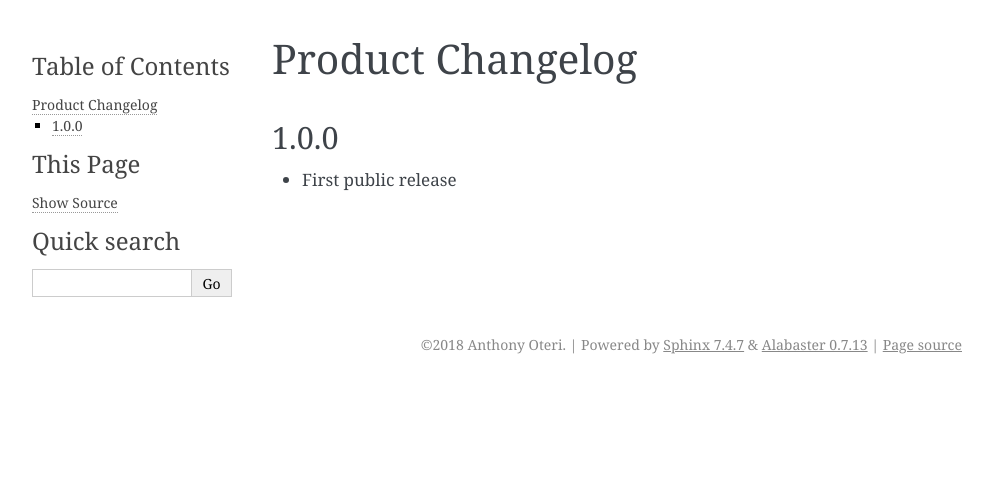
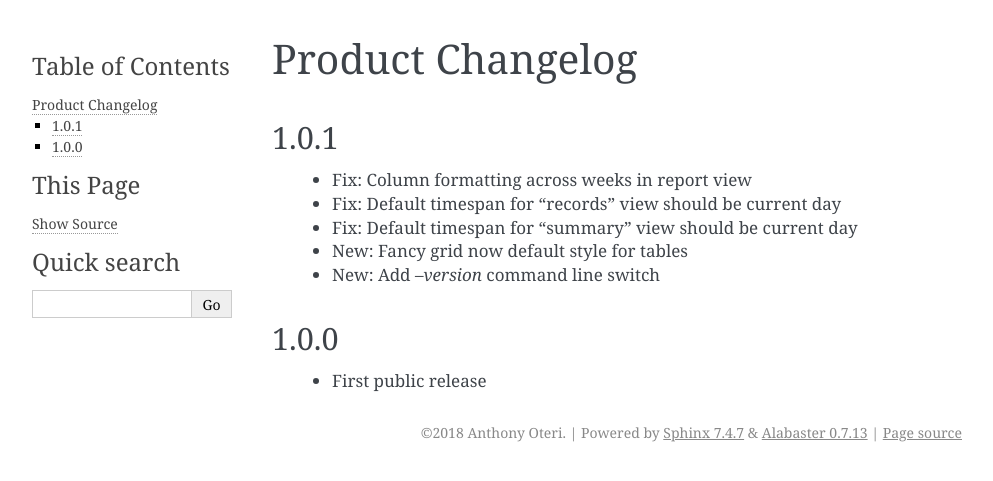
Before and after one commit to anthonyoteri/timetrack2, a Sphinx documentation site: the page built from doc/changelog.rst, in a window 1280 px wide. Shown: the top 481 px of the page, without its empty margins (148-1141 px from the left). Built offline with Sphinx 7.4.7, drawn with Linux system fonts in a browser that asks for light colours; pages that are not in the unit, such as notebooks, are missing from menus.

Commit message:
Release 1.0.1
Bump version and update changelog

```diff
--- a/doc/changelog.rst
+++ b/doc/changelog.rst
@@ -1,7 +1,16 @@
 Product Changelog
 =================
+
+1.0.1
+-----
+
+ * Fix: Column formatting across weeks in report view
+ * Fix: Default timespan for "records" view should be current day
+ * Fix: Default timespan for "summary" view should be current day
+ * New: Fancy grid now default style for tables
+ * New: Add `--version` command line switch
 
 1.0.0
 -----
 
-* First public release
+ * First public release
--- a/tt/__init__.py
+++ b/tt/__init__.py
@@ -1,4 +1,4 @@
-__VERSION__ = '1.0.0'
+__VERSION__ = '1.0.1'
 __AUTHOR__ = 'Anthony Oteri'
 __AUTHOR_EMAIL__ = 'anthony.oteri@gmail.com'
 __DESCRIPTION__ = 'A timetracking utility'
```
